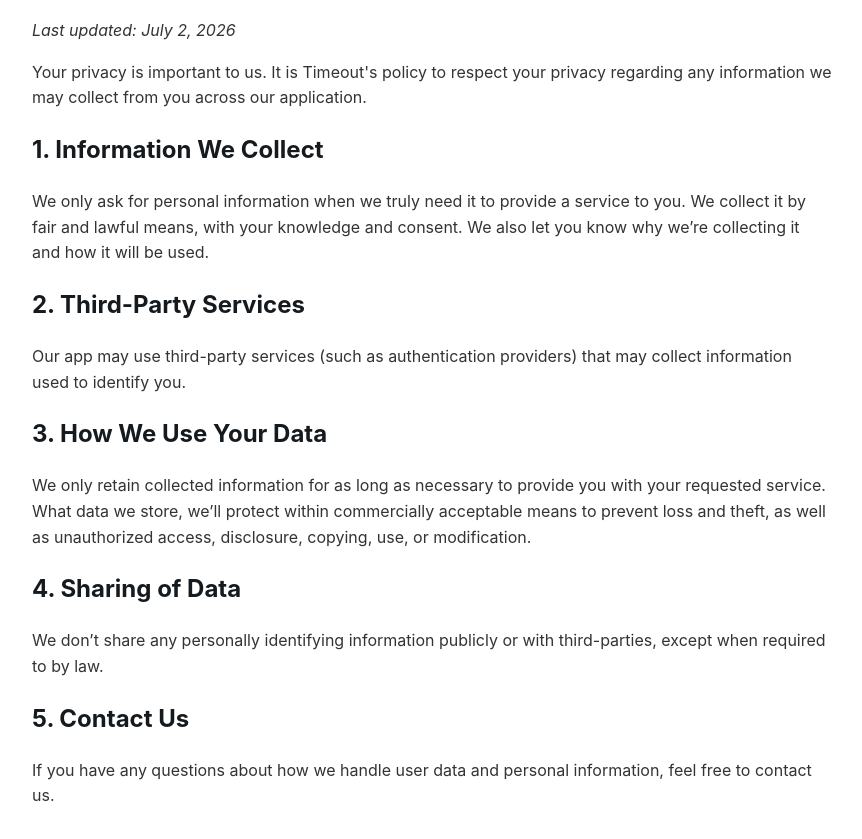
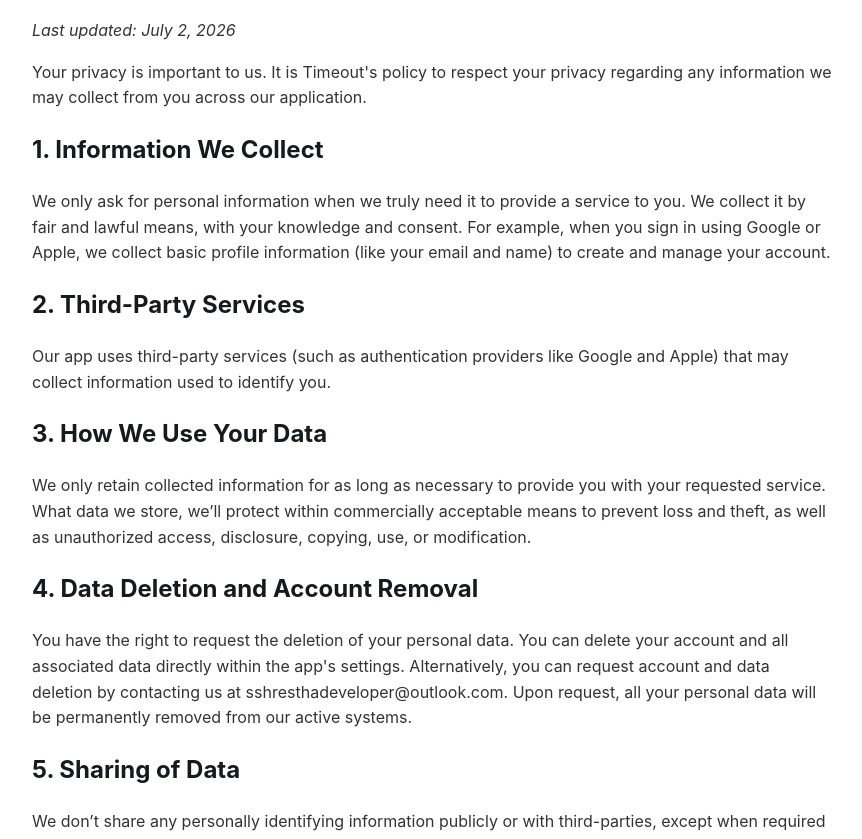
Before and after one commit to sshresthadeveloper/timeout-website, a plain HTML site: page privacy.html in a window 1280 px wide. Shown: the part 108-947 px from the top of the page, without its empty margins (208-1070 px from the left). Drawn offline with Linux system fonts and the light colour scheme.

Commit message:
Add data deletion clause for App Store Review

```diff
--- a/privacy.html
+++ b/privacy.html
@@ -25,19 +25,22 @@
     <p>Your privacy is important to us. It is Timeout's policy to respect your privacy regarding any information we may collect from you across our application.</p>
 
     <h2>1. Information We Collect</h2>
-    <p>We only ask for personal information when we truly need it to provide a service to you. We collect it by fair and lawful means, with your knowledge and consent. We also let you know why we’re collecting it and how it will be used.</p>
+    <p>We only ask for personal information when we truly need it to provide a service to you. We collect it by fair and lawful means, with your knowledge and consent. For example, when you sign in using Google or Apple, we collect basic profile information (like your email and name) to create and manage your account.</p>
 
     <h2>2. Third-Party Services</h2>
-    <p>Our app may use third-party services (such as authentication providers) that may collect information used to identify you.</p>
+    <p>Our app uses third-party services (such as authentication providers like Google and Apple) that may collect information used to identify you.</p>
 
     <h2>3. How We Use Your Data</h2>
     <p>We only retain collected information for as long as necessary to provide you with your requested service. What data we store, we’ll protect within commercially acceptable means to prevent loss and theft, as well as unauthorized access, disclosure, copying, use, or modification.</p>
 
-    <h2>4. Sharing of Data</h2>
+    <h2>4. Data Deletion and Account Removal</h2>
+    <p>You have the right to request the deletion of your personal data. You can delete your account and all associated data directly within the app's settings. Alternatively, you can request account and data deletion by contacting us at sshresthadeveloper@outlook.com. Upon request, all your personal data will be permanently removed from our active systems.</p>
+
+    <h2>5. Sharing of Data</h2>
     <p>We don’t share any personally identifying information publicly or with third-parties, except when required to by law.</p>
 
-    <h2>5. Contact Us</h2>
-    <p>If you have any questions about how we handle user data and personal information, feel free to contact us.</p>
+    <h2>6. Contact Us</h2>
+    <p>If you have any questions about how we handle user data and personal information, feel free to contact us at sshresthadeveloper@outlook.com.</p>
 
     <p style="margin-top: 3rem;"><a href="index.html">&larr; Back to Support</a></p>
 </body>
```
